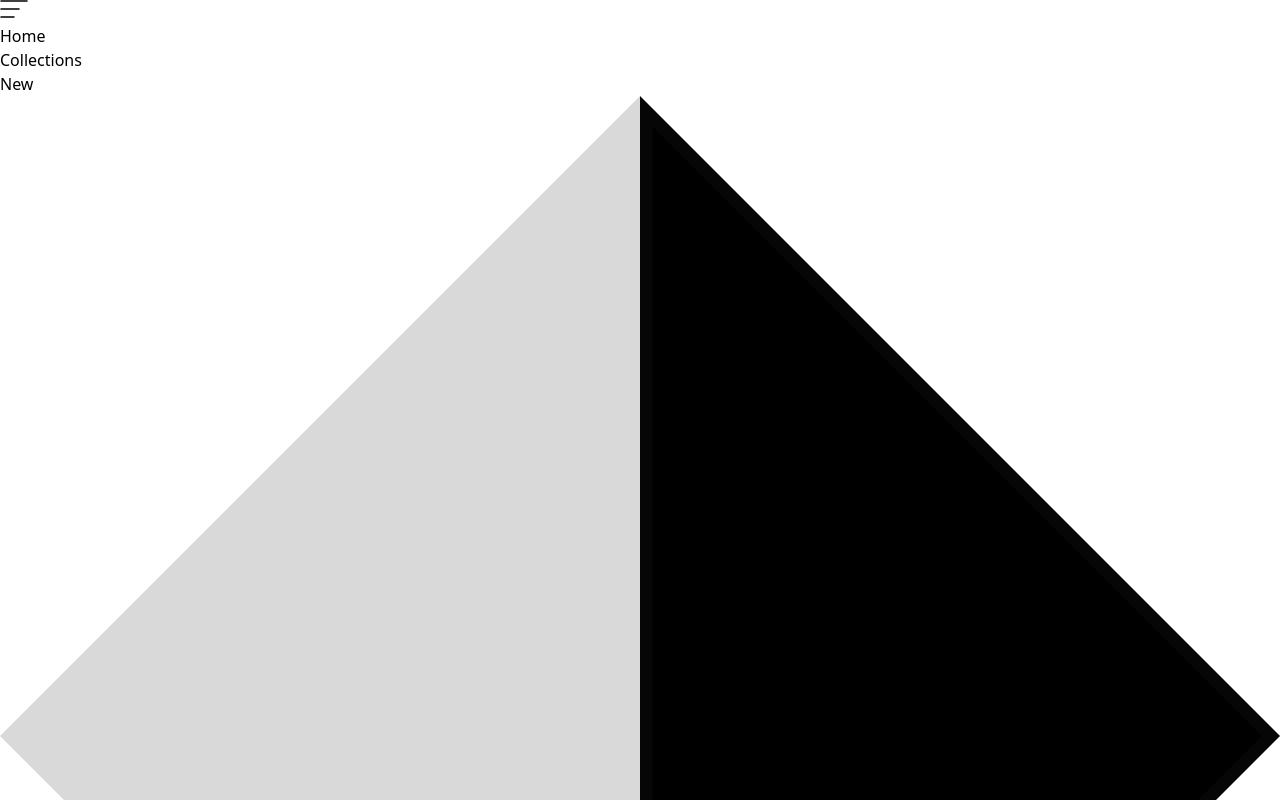
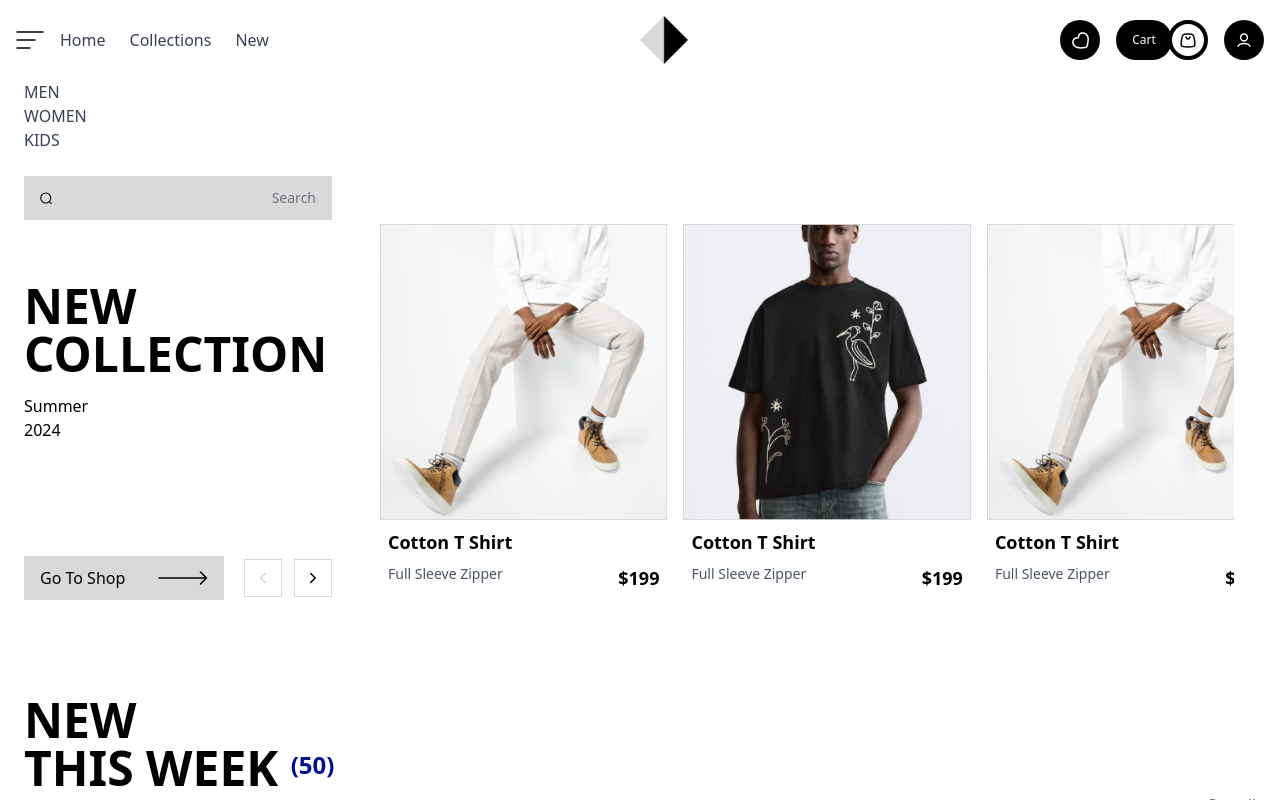
Before and after one commit to Acquaah-Emmanuel-Kofi/fashion-commerce, a Next.js app: page / in a window 1280 px wide. Shown: the top 800 px of the page. Built offline with nearby package versions, Linux system fonts and the light colour scheme.

Commit message:
refactor: update paths in tailwind.config.ts

```diff
--- a/tailwind.config.ts
+++ b/tailwind.config.ts
@@ -2,9 +2,9 @@ import type { Config } from "tailwindcss";
 
 const config: Config = {
   content: [
-    "./pages/**/*.{js,ts,jsx,tsx,mdx}",
-    "./components/**/*.{js,ts,jsx,tsx,mdx}",
-    "./app/**/*.{js,ts,jsx,tsx,mdx}",
+    "./src/pages/**/*.{js,ts,jsx,tsx,mdx}",
+    "./src/components/**/*.{js,ts,jsx,tsx,mdx}",
+    "./src/app/**/*.{js,ts,jsx,tsx,mdx}",
   ],
   theme: {
     extend: {
```
